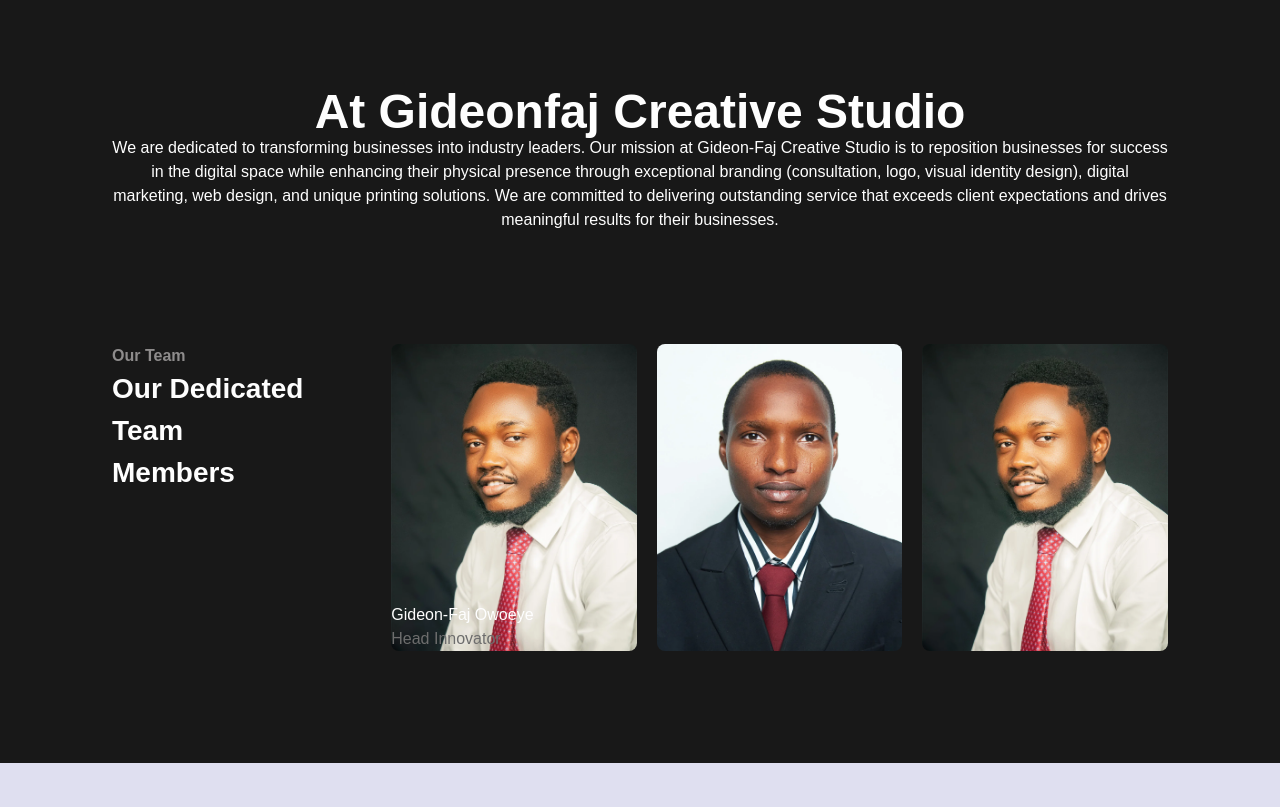
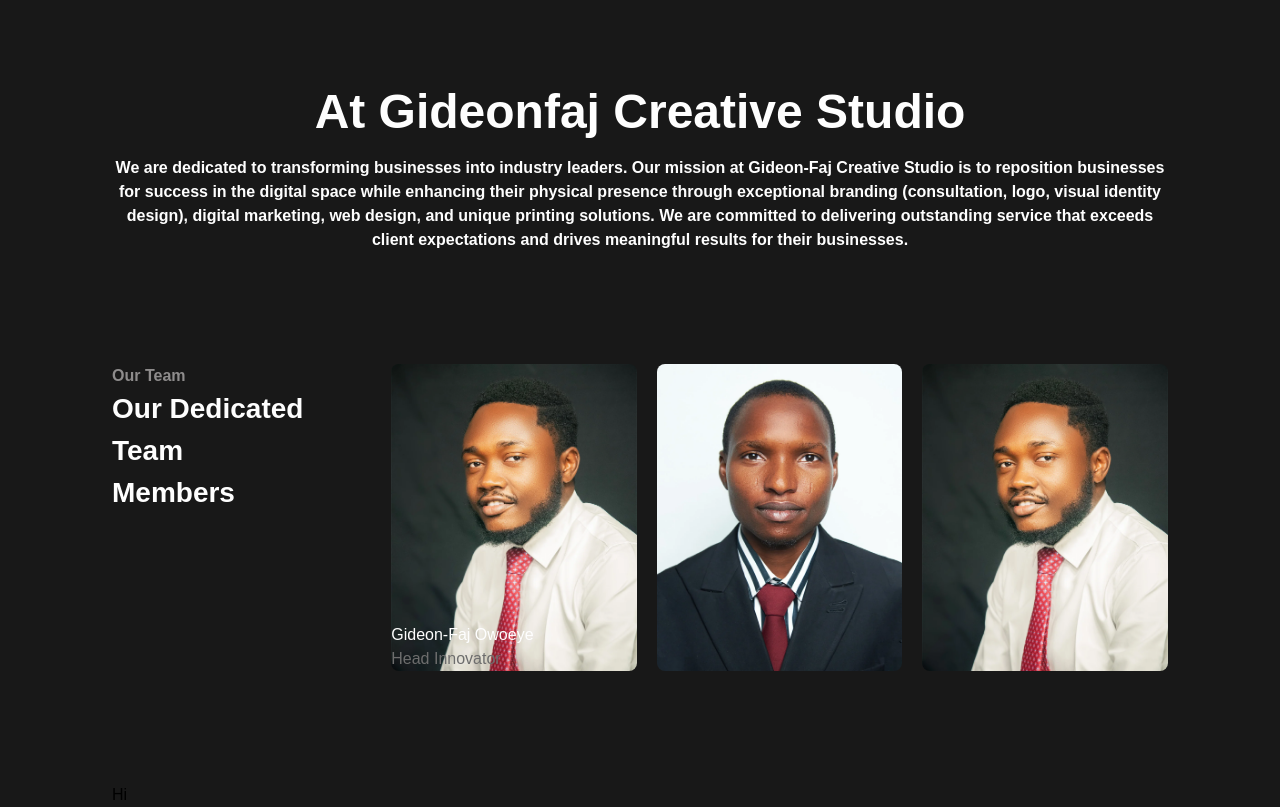
Before and after one commit to SekavArielight/gideon-faj-ltd, a React (Vite) app: page / in a window 1280 px wide. Shown: the part 1580-2387 px from the top of the page. Before the commit the page ends 2343 px from the top, so only its background shows below. Built offline with nearby package versions, Linux system fonts and the light colour scheme.

Commit message:
Minor Touches

```diff
--- a/src/App.jsx
+++ b/src/App.jsx
@@ -5,6 +5,7 @@
 import Services from './components/Services';
 import Portfolio from './components/Portfolio';
 import About from './components/About';
+import Footer from './components/Footer';
 
 const App = () => {
   return (
@@ -15,6 +16,7 @@
       {/* <Portfolio /> */}
       <About />
       <Team />
+      <Footer />
     </main>
   )
 }
--- a/src/components/About.jsx
+++ b/src/components/About.jsx
@@ -4,8 +4,8 @@
   return (
     <div className="bg-aboutBlack pb-28">
       <div className="max-w-screen-2xl mx-auto text-center text-[#fefefe]">
-        <h1 className="text-5xl font-bold">At Gideonfaj Creative Studio</h1>
-        <p className="px-28">
+        <h1 className="text-5xl font-bold mb-5">At Gideonfaj Creative Studio</h1>
+        <p className="px-28 font-bold">
           We are dedicated to transforming businesses into industry leaders. Our
           mission at Gideon-Faj Creative Studio is to reposition businesses for
           success in the digital space while enhancing their physical presence
--- a/src/components/Footer.jsx
+++ b/src/components/Footer.jsx
@@ -2,7 +2,9 @@
 
 const Footer = () => {
   return (
-    <div>Footer</div>
+    <footer className="bg-aboutBlack">
+      <div className="max-w-screen-2xl mx-auto px-28">Hi</div>
+    </footer>
   )
 }
 
--- a/src/components/Navbar.jsx
+++ b/src/components/Navbar.jsx
@@ -82,7 +82,7 @@
                 href={link.href}
                 target="_blank"
                 rel="noopener noreferrer"
-                className="text-blue-50 transition-colors duration-500 ease-in-out hover:text-blue-500"
+                className="text-blue-50 transition-colors duration-500 ease-in-out hover:text-brandcolor"
               >
                 {link.icon}
               </a>
--- a/src/components/Team.jsx
+++ b/src/components/Team.jsx
@@ -19,6 +19,10 @@
         </div>
         <div>
           <img src="/public/images/team-2.webp" alt="Adebare Amos" className="w-64 rounded-lg"/>
+          <div className="absolute bottom-0">
+            <p className="text-[#fefefe]">Gideon-Faj Owoeye</p>
+            <p className="text-[#6d6d6d]">Head Innovator</p>
+          </div>
         </div>
         <div>
           <img src="/public/images/team-1.webp" alt="Gideon-Faj" className="w-64 rounded-lg"/>
```
